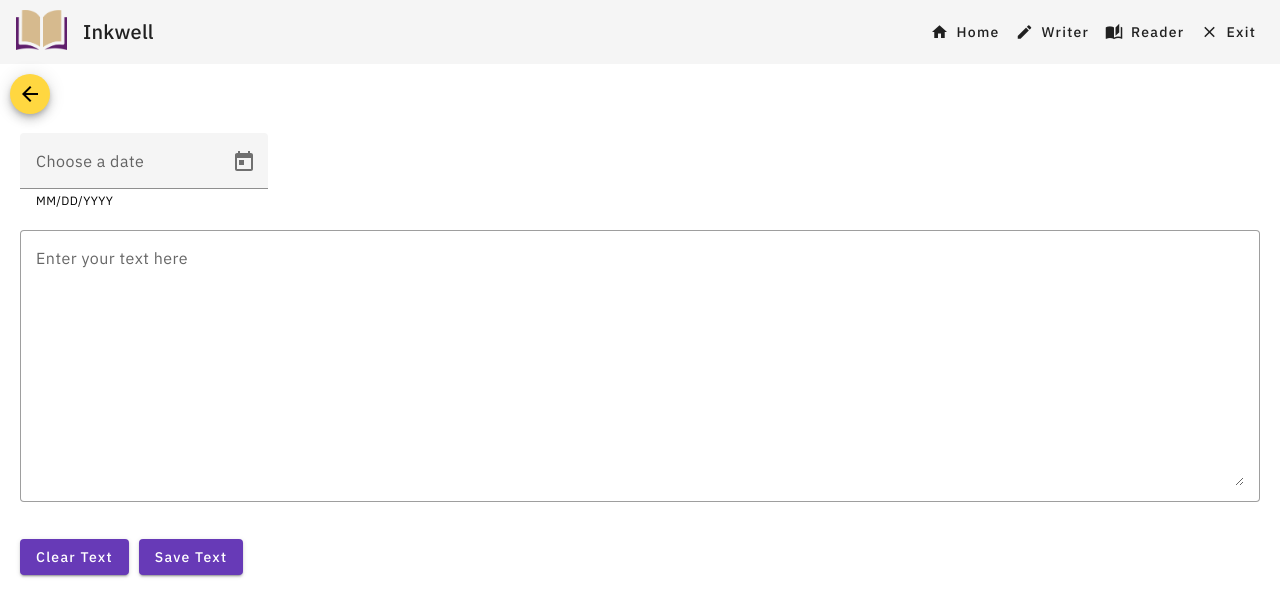
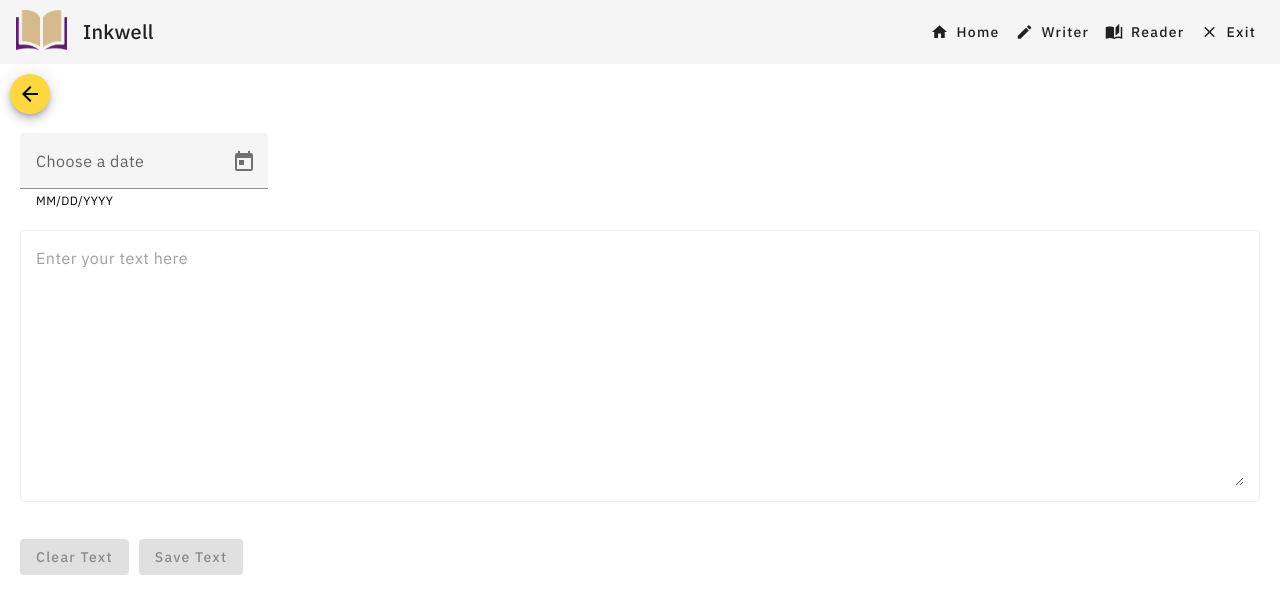
Before and after one commit to ShivankKapoor/inkwell, an Angular app: page /writer in a window 1280 px wide. Shown: the top 616 px of the page. Built offline with nearby package versions, Linux system fonts and the light colour scheme.

Commit message:
Disable text writer if no date selected

```diff
--- a/src/app/components/text-editor/text-editor.component.html
+++ b/src/app/components/text-editor/text-editor.component.html
@@ -1,9 +1,9 @@
 <div class="text-editor-container">
     <mat-form-field appearance="outline" class="editor-field">
-      <textarea matInput [(ngModel)]="textContent" placeholder="Enter your text here" rows="10"></textarea>
+      <textarea matInput [(ngModel)]="textContent" placeholder="Enter your text here" rows="10" [disabled]="!enabled"></textarea>
     </mat-form-field>
     <div class="controls">
-      <button mat-raised-button color="primary" (click)="clearText()">Clear Text</button>
-      <button mat-raised-button color="primary">Save Text</button>
+      <button mat-raised-button color="primary" (click)="clearText()" [disabled]="!enabled">Clear Text</button>
+      <button mat-raised-button color="primary" [disabled]="!enabled">Save Text</button>
     </div>
   </div>
--- a/src/app/components/text-editor/text-editor.component.ts
+++ b/src/app/components/text-editor/text-editor.component.ts
@@ -1,4 +1,4 @@
-import { Component } from '@angular/core';
+import { Component, Input } from '@angular/core';
 
 @Component({
   selector: 'app-text-editor',
@@ -6,6 +6,8 @@ import { Component } from '@angular/core';
   styleUrls: ['./text-editor.component.scss']
 })
 export class TextEditorComponent {
+  @Input() enabled!:boolean;
+
   textContent: string = '';
 
   constructor() {}
--- a/src/app/pages/writer-page/writer-page.component.html
+++ b/src/app/pages/writer-page/writer-page.component.html
@@ -14,5 +14,5 @@
 </div>
 
 <div class="text-editor">
-    <app-text-editor></app-text-editor>
+    <app-text-editor [enabled]="isEnabled"></app-text-editor>
 </div>
--- a/src/app/pages/writer-page/writer-page.component.ts
+++ b/src/app/pages/writer-page/writer-page.component.ts
@@ -7,14 +7,17 @@ import { RouterService } from '../../services/router.service';
   styleUrls: ['./writer-page.component.scss']
 })
 export class WriterPageComponent {
-  constructor(public route:RouterService){}
+  constructor(public route: RouterService) { }
+
+  isEnabled: boolean = false;
 
   selectedDate: Date | undefined = undefined;
-  outputString:string | undefined;
+  outputString: string | undefined;
   onDateSelected(date: Date | undefined): void {
     this.selectedDate = date;
 
     if (this.selectedDate) {
+      this.isEnabled = true;
       const dayNumber = this.selectedDate.getDay();
       const dayString = this.dayNumToDay(dayNumber);
       this.outputString =
@@ -24,6 +27,9 @@ export class WriterPageComponent {
         this.selectedDate.getFullYear();
 
       console.log(this.outputString);
+    } else {
+      this.outputString = "";
+      this.isEnabled = false;
     }
   }
 
```
